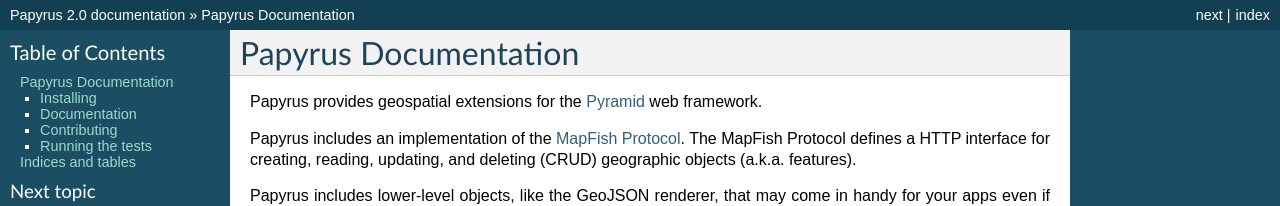
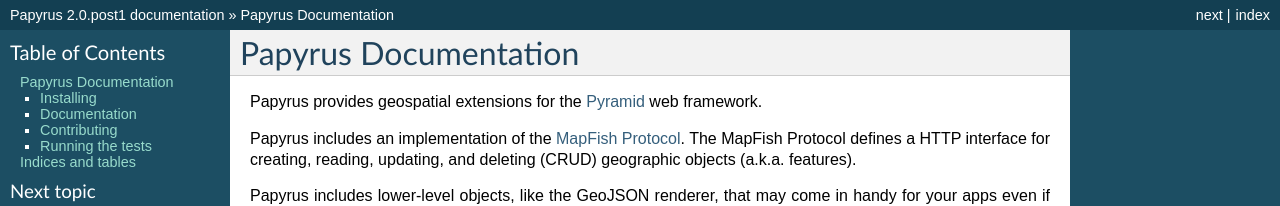
Before and after one commit to camptocamp/papyrus, a Sphinx documentation site: the page built from docs/index.rst, in a window 1280 px wide and 900 px high. Shown: the top 206 px of the window. Built offline with Sphinx 7.4.7, drawn with Linux system fonts in a browser that asks for light colours; some of the changed text lies outside the part shown.

Commit message:
Set version to 2.0.post1

```diff
--- a/docs/conf.py
+++ b/docs/conf.py
@@ -50,7 +50,7 @@
 # The short X.Y version.
 version = '2.0'
 # The full version, including alpha/beta/rc tags.
-release = '2.0'
+release = '2.0.post1'
 
 # The language for content autogenerated by Sphinx. Refer to documentation
 # for a list of supported languages.
--- a/setup.py
+++ b/setup.py
@@ -1,7 +1,7 @@
 from setuptools import setup, find_packages
 import os
 
-version = '2.0'
+version = '2.0.post1'
 
 here = os.path.abspath(os.path.dirname(__file__))
 README = open(os.path.join(here, 'README.rst')).read()
```
